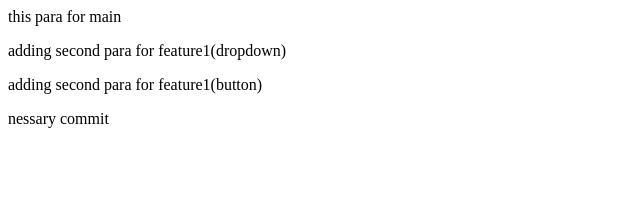
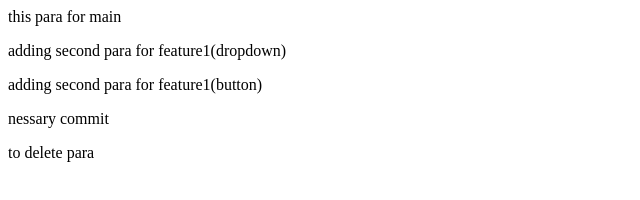
Before and after one commit to satyamkodale/learngit, a plain HTML site: page index.html in a window 1280 px wide. Shown: the whole page, without its empty margins (0-640 px from the left). Drawn offline with Linux system fonts and the light colour scheme.

Commit message:
to delete / reset commit which is going to push

```diff
--- a/index.html
+++ b/index.html
@@ -3,3 +3,5 @@
 <p>adding second para for feature1(button)</p>
 
 <p>nessary commit </p>
+
+<p>to delete para </p>
```
